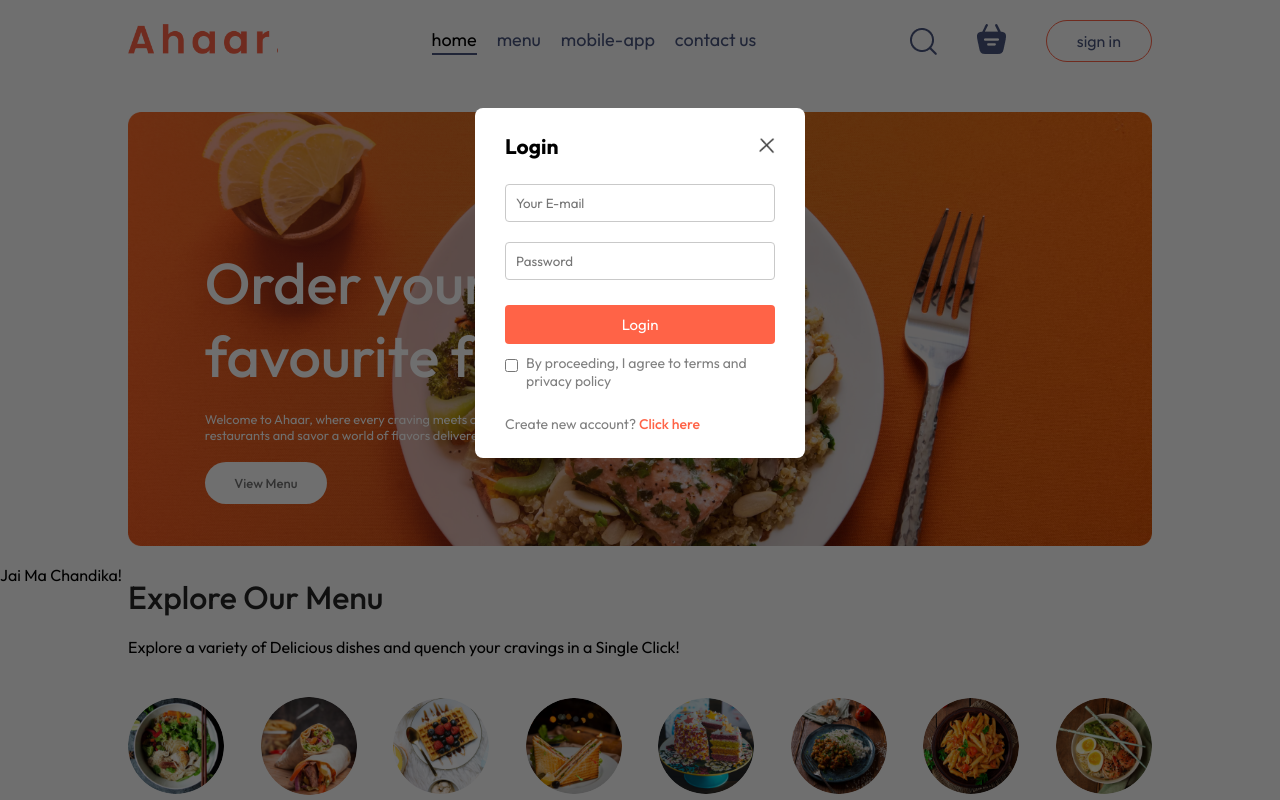
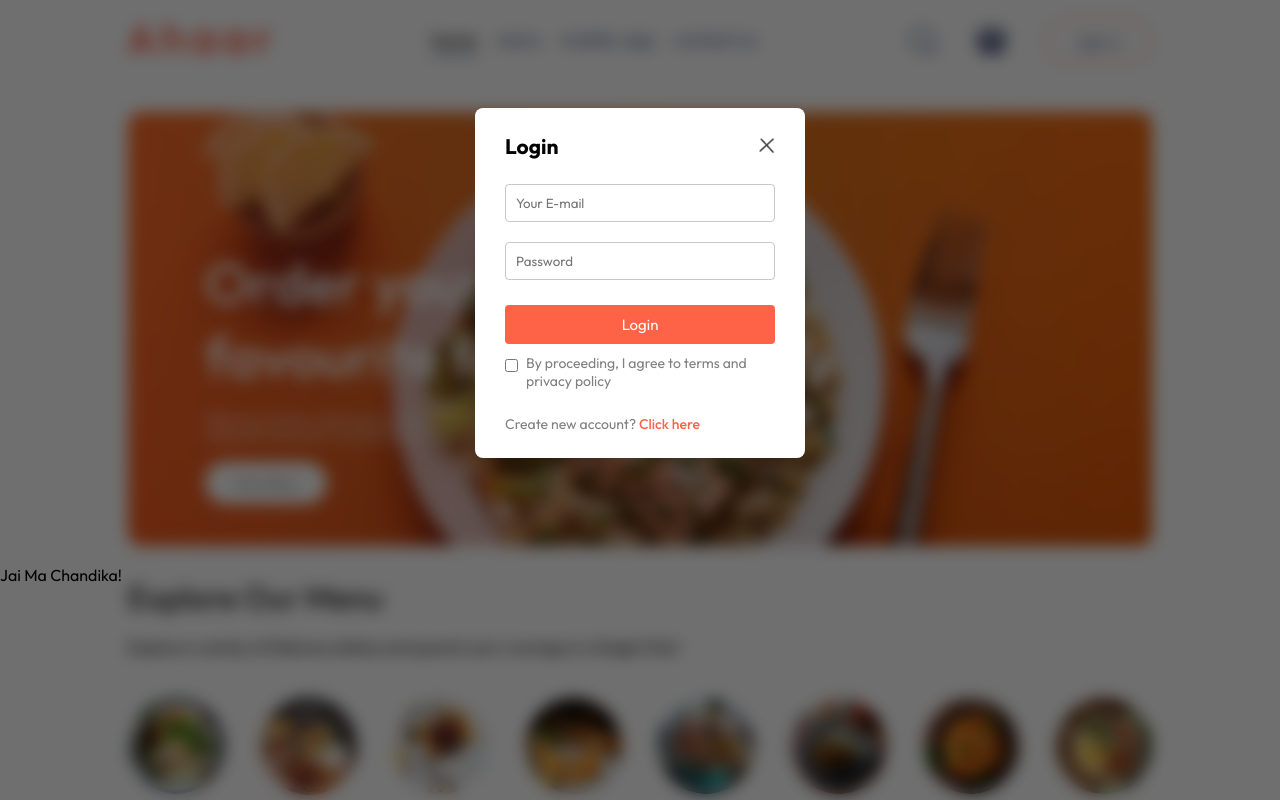
Before and after one commit to Shivang74/Ahaar, a React (Vite) app: page / in a window 1280 px wide. Both pictures are taken after a click on the button "sign in". Shown: the top 800 px of the page. Built offline with nearby package versions, Linux system fonts and the light colour scheme.

Commit message:
Update LoginPopup.css

```diff
--- a/src/components/LoginPopup/LoginPopup.css
+++ b/src/components/LoginPopup/LoginPopup.css
@@ -4,6 +4,7 @@
     width: 100%;
     height: 100%;
     background-color: #00000090;
+    backdrop-filter: blur(8px);
     display: grid;
 }
 .login-popup-container {
```
